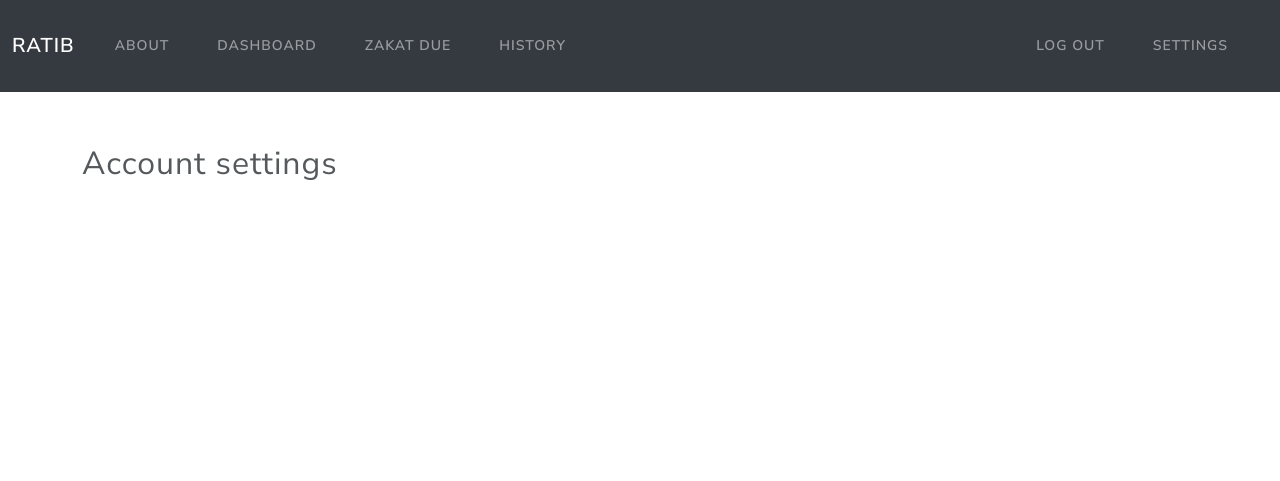
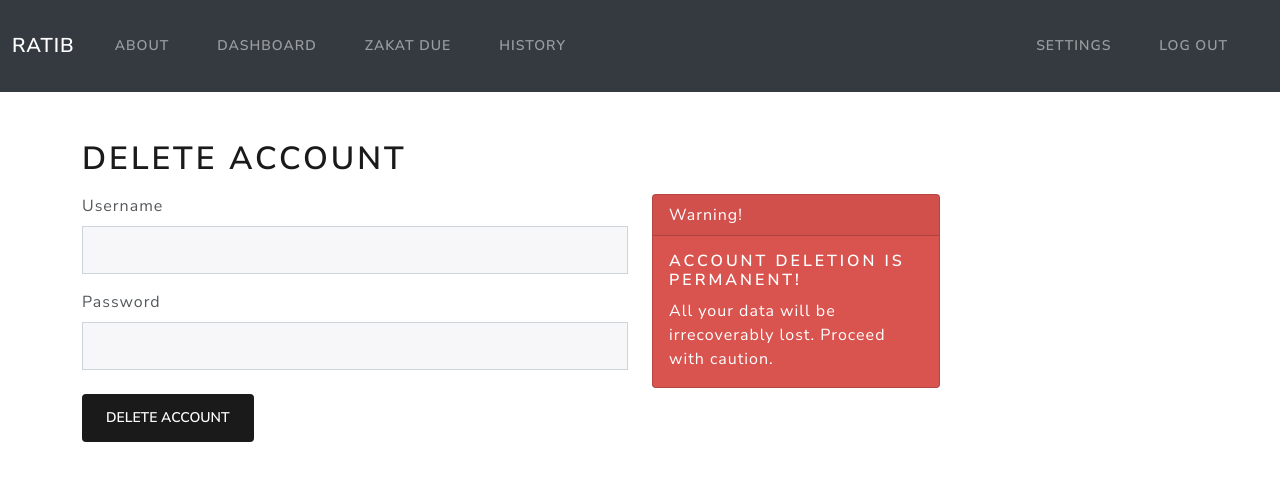
Before and after one commit to faisalsherif7/CS50-final-project, a Flask app: page /settings in a window 1280 px wide. Shown: the top 481 px of the page. Run offline with Flask 2, Linux system fonts and the light colour scheme; a user stored in the database is signed in; some libraries are stand-ins or nearby versions.

Commit message:
added delete account page, improved dashboard design

```diff
--- a/templates/layout.html
+++ b/templates/layout.html
@@ -43,10 +43,10 @@
         </ul>
         <ul class="navbar-nav ms-auto">
           <li class="nav-item">
-            <a class="nav-link" href="/logout">Log Out</a>
+            <a class="nav-link" href="/settings">Settings</a>
           </li>
           <li class="nav-item">
-            <a class="nav-link" href="/settings">Settings</a>
+            <a class="nav-link" href="/logout">Log Out</a>
           </li>
         </ul>
         {% else %}
--- a/templates/settings.html
+++ b/templates/settings.html
@@ -4,8 +4,28 @@
 
 {% block content %}
 
-<p class="fs-1">
-    Account settings
-</p>
+<h1 class="mb-3">Delete Account</h1>
+<div class="col-md-6">
+    <form action="/delete_account", method="post">
+        <div class="mb-3">
+            <label for="exampleInputEmail1" class="form-label">Username</label>
+            <input type="text" class="form-control" id="exampleInputEmail1" name="username">
+        </div>
+        <div class="mb-3">
+            <label for="exampleInputPassword1" class="form-label">Password</label>
+            <input type="password" class="form-control" id="exampleInputPassword1" name="password">
+        </div>
+        <button type="submit" class="btn btn-primary mt-2">Delete Account</button>
+    </form>
+</div>
+<div class="col-md-6">
+    <div class="card text-bg-danger mb-3" style="max-width: 18rem;">
+        <div class="card-header">Warning!</div>
+        <div class="card-body">
+            <h5 class="card-title">Account deletion is permanent!</h5>
+            <p class="card-text">All your data will be irrecoverably lost. Proceed with caution.</p>
+        </div>
+    </div>
+</div>
 
 {% endblock %}
```
Also changed, not shown: templates/dashboard.html (+2 -6 lines), zakat.db, 2 other files.
